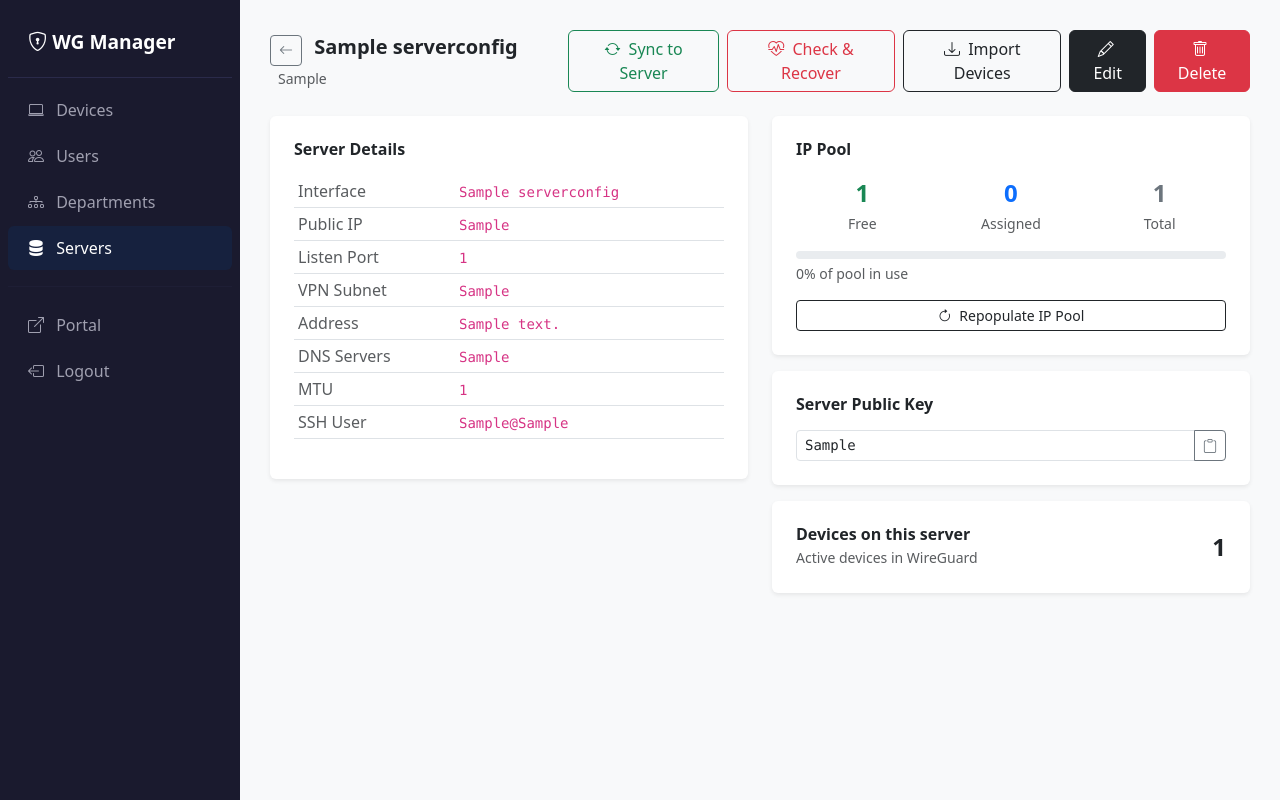
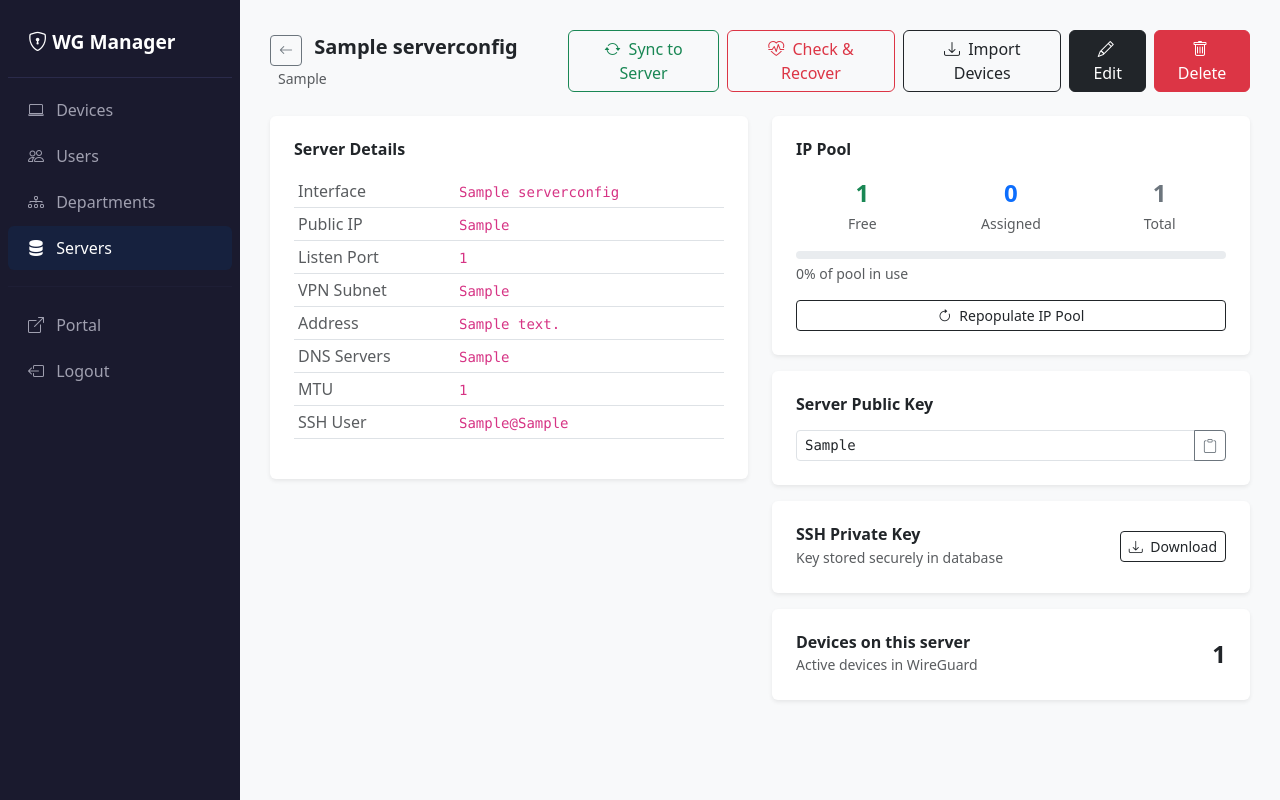
Before and after one commit to AbrOuma/vpn-management, a Django app: page /server/1/ in a window 1280 px wide. Run offline with Django 5.2, Linux system fonts and the light colour scheme; a user stored in the database is signed in; tables that the repository leaves empty hold one stand-in row (values such as "Sample post").

Commit message:
ssh private key upload updates

```diff
--- a/apps/server/models.py
+++ b/apps/server/models.py
@@ -49,6 +49,10 @@ class ServerConfig(models.Model):
                      )
     ssh_user       = models.CharField(max_length=100, default='electrical')
     ssh_key_path   = models.CharField(max_length=500, default='gcp_key')
+    ssh_key_encrypted = models.TextField(
+        blank=True,
+        help_text='Encrypted SSH private key content'
+    )
     created_at     = models.DateTimeField(auto_now_add=True)
     updated_at     = models.DateTimeField(auto_now=True)
 
--- a/apps/server/urls.py
+++ b/apps/server/urls.py
@@ -14,4 +14,5 @@ urlpatterns = [
     path('<int:pk>/sync/',          views.sync_server,        name='sync'),
     path('<int:pk>/health/',        views.server_health,      name='health'),
     path('<int:pk>/delete/',        views.server_delete,      name='delete'),
+    path('<int:pk>/ssh-key/download/', views.download_ssh_key, name='download_ssh_key'),
 ]
--- a/apps/server/views.py
+++ b/apps/server/views.py
@@ -6,6 +6,12 @@ from .models import ServerConfig, IPAllocation
 
 
 class ServerConfigForm(forms.ModelForm):
+    ssh_key_file = forms.FileField(
+        required=False,
+        help_text='Upload your SSH private key file (e.g. gcp_key). '
+                  'Leave blank to keep existing key.'
+    )
+
     class Meta:
         model  = ServerConfig
         fields = [
@@ -38,7 +44,7 @@ class ServerConfigForm(forms.ModelForm):
             'server_ip':    'e.g. 10.0.0.1',
             'dns_servers':  'Comma separated e.g. 1.1.1.1,8.8.8.8',
             'private_key':  'WireGuard server private key — will be encrypted',
-            'ssh_key_path': 'Path to SSH key file e.g. gcp_key',
+            'ssh_key_path': 'Fallback path if no key uploaded e.g. gcp_key',
         }
 
 
@@ -52,9 +58,11 @@ def server_list(request):
 def server_add(request):
     form = ServerConfigForm()
     if request.method == 'POST':
-        form = ServerConfigForm(request.POST)
+        form = ServerConfigForm(request.POST, request.FILES)
         if form.is_valid():
             server  = form.save(commit=False)
+
+            # Encrypt WireGuard private key
             raw_key = form.cleaned_data.get('private_key', '')
             if raw_key:
                 from wireguard.key_manager import encrypt
@@ -62,6 +70,14 @@ def server_add(request):
                     server.private_key = encrypt(raw_key)
                 except Exception:
                     server.private_key = raw_key
+
+            # Encrypt SSH key if uploaded
+            ssh_key_file = form.cleaned_data.get('ssh_key_file')
+            if ssh_key_file:
+                from wireguard.key_manager import encrypt
+                key_content = ssh_key_file.read().decode('utf-8')
+                server.ssh_key_encrypted = encrypt(key_content)
+
             server.save()
             messages.success(request, f'Server "{server.name}" added.')
             return redirect('server:list')
@@ -77,9 +93,11 @@ def server_setup(request, pk):
     form   = ServerConfigForm(instance=server)
 
     if request.method == 'POST':
-        form = ServerConfigForm(request.POST, instance=server)
+        form = ServerConfigForm(request.POST, request.FILES, instance=server)
         if form.is_valid():
             server  = form.save(commit=False)
+
+            # Encrypt WireGuard private key
             raw_key = form.cleaned_data.get('private_key', '')
             if raw_key:
                 from wireguard.key_manager import encrypt
@@ -87,6 +105,14 @@ def server_setup(request, pk):
                     server.private_key = encrypt(raw_key)
                 except Exception:
                     server.private_key = raw_key
+
+            # Encrypt SSH key if uploaded
+            ssh_key_file = form.cleaned_data.get('ssh_key_file')
+            if ssh_key_file:
+                from wireguard.key_manager import encrypt
+                key_content = ssh_key_file.read().decode('utf-8')
+                server.ssh_key_encrypted = encrypt(key_content)
+
             server.save()
             messages.success(request, 'Server configuration saved.')
             return redirect('server:overview', pk=pk)
@@ -96,6 +122,25 @@ def server_setup(request, pk):
         'server': server,
         'title':  'Edit Server',
     })
+
+
+@login_required
+def download_ssh_key(request, pk):
+    server = get_object_or_404(ServerConfig, pk=pk)
+
+    if not server.ssh_key_encrypted:
+        messages.error(request, 'No SSH key stored for this server.')
+        return redirect('server:overview', pk=pk)
+
+    from wireguard.key_manager import decrypt
+    from django.http import HttpResponse
+
+    key_content = decrypt(server.ssh_key_encrypted)
+    filename    = f'{server.name.replace(" ", "_")}_ssh_key'
+    response    = HttpResponse(key_content, content_type='application/octet-stream')
+    response['Content-Disposition'] = f'attachment; filename="{filename}"'
+    return response
+
 
 
 @login_required
--- a/templates/base.html
+++ b/templates/base.html
@@ -1,9 +1,12 @@
+{% load static %}
+
 <!DOCTYPE html>
 <html lang="en">
 <head>
     <meta charset="UTF-8">
     <meta name="viewport" content="width=device-width, initial-scale=1.0">
     <title>{% block title %}WireGuard Manager{% endblock %}</title>
+    <link rel="icon" type="image/svg+xml" href="{% static 'favicon.svg' %}">
     <link href="https://cdn.jsdelivr.net/npm/bootstrap@5.3.0/dist/css/bootstrap.min.css" rel="stylesheet">
     <link href="https://cdn.jsdelivr.net/npm/bootstrap-icons@1.11.0/font/bootstrap-icons.css" rel="stylesheet">
     <style>
--- a/templates/server/overview.html
+++ b/templates/server/overview.html
@@ -158,6 +158,31 @@
             </div>
         </div>
 
+        <!-- SSH Key -->
+        <div class="card border-0 shadow-sm mt-3">
+            <div class="card-body p-4 d-flex justify-content-between align-items-center">
+                <div>
+                    <h6 class="fw-bold mb-0">SSH Private Key</h6>
+                    <small class="text-muted">
+                        {% if server.ssh_key_encrypted %}
+                            Key stored securely in database
+                        {% else %}
+                            Using file path fallback:
+                            <code>{{ server.ssh_key_path }}</code>
+                        {% endif %}
+                    </small>
+                </div>
+                {% if server.ssh_key_encrypted %}
+                    <a href="{% url 'server:download_ssh_key' server.pk %}"
+                    class="btn btn-sm btn-outline-dark">
+                        <i class="bi bi-download me-1"></i> Download
+                    </a>
+                {% endif %}
+            </div>
+        </div>
+
+
+
         <!-- Device count -->
         <div class="card border-0 shadow-sm mt-3">
             <div class="card-body p-4 d-flex justify-content-between align-items-center">
--- a/templates/server/setup.html
+++ b/templates/server/setup.html
@@ -27,7 +27,7 @@
     <div class="col-md-7">
         <div class="card border-0 shadow-sm">
             <div class="card-body p-4">
-                <form method="post">
+                <form method="post" enctype="multipart/form-data">
                     {% csrf_token %}
                     {{ form|crispy }}
                     <div class="d-flex gap-2 mt-3">
```
Also changed, not shown: wireguard/ssh_client.py (+46 -6 lines), apps/server/migrations/0004_serverconfig_ssh_key_encrypted.py (added), static/favicon.svg (added).
